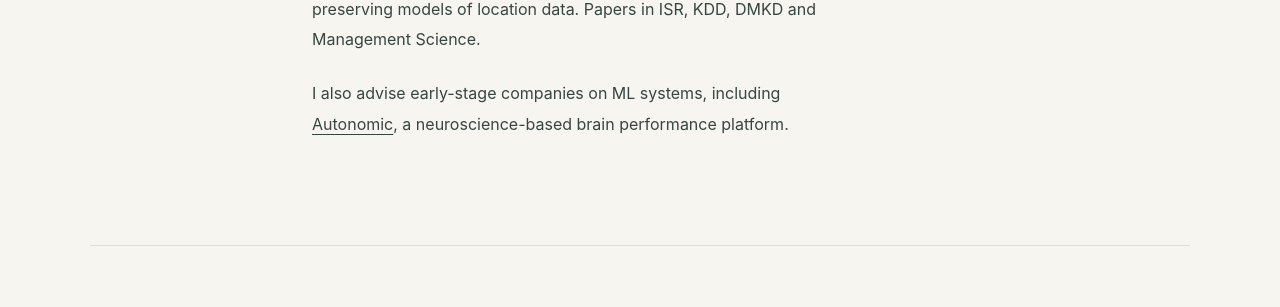
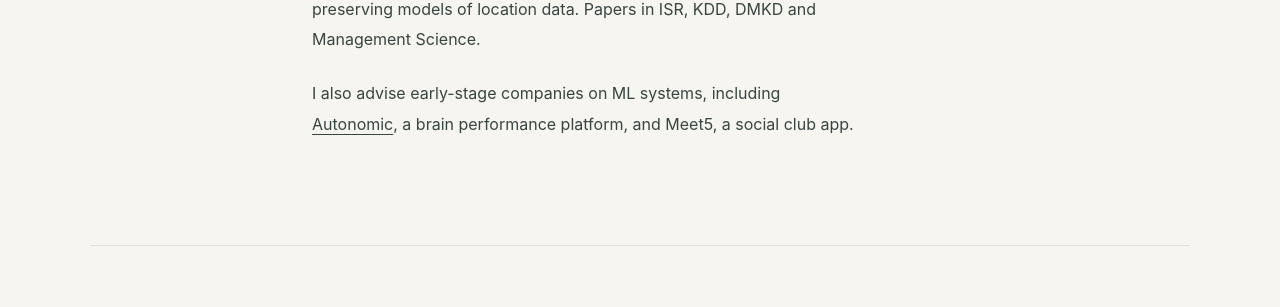
Before and after one commit to mmacha/mmacha.github.io, a Jekyll site: the page built from index.html, in a window 1280 px wide and 900 px high, scrolled down 1065 px. Shown: the part 146-453 px from the top of the window. Built offline with Jekyll 4.4.1, drawn with Linux system fonts in a browser that asks for light colours.

Commit message:
Add Meet5 to the advisory line
Co-Authored-By: Claude Fable 5.1 <noreply@anthropic.com>

```diff
--- a/index.html
+++ b/index.html
@@ -25,7 +25,7 @@ og_type: profile
       <p>Three times I have taken a model from research into production: at the Carnegie Mellon spin-out that became ZeroToOne.AI, at Adobe GenStudio, and back at ZeroToOne.AI with the Large Behavioral Model, which now scores 1.7B+ IDs a day across 9,000+ behavioral categories.</p>
       <p>I led the technical diligence for <a href="https://www.prnewswire.com/news-releases/zerotooneai-acquires-groundtruth-to-deploy-at-scale-an-ai-driven-predictive-intelligence-platform-for-enterprise-decision-systems-302724815.html" target="_blank" rel="noopener noreferrer">GroundTruth and WeatherBug</a> and now lead the integration of the platforms and teams. Before that, I was a founding engineer on Adobe GenStudio, working on how GenAI could follow a company's brand guidelines.</p>
       <p>I have a PhD from Carnegie Mellon, where I worked on privacy-preserving models of location data. Papers in ISR, KDD, DMKD and Management Science.</p>
-      <p>I also advise early-stage companies on ML systems, including <a href="https://getautonomic.com/about" target="_blank" rel="noopener noreferrer">Autonomic</a>, a neuroscience-based brain performance platform.</p>
+      <p>I also advise early-stage companies on ML systems, including <a href="https://getautonomic.com/about" target="_blank" rel="noopener noreferrer">Autonomic</a>, a brain performance platform, and Meet5, a social club app.</p>
     </div></div>
   </section>
 
```
